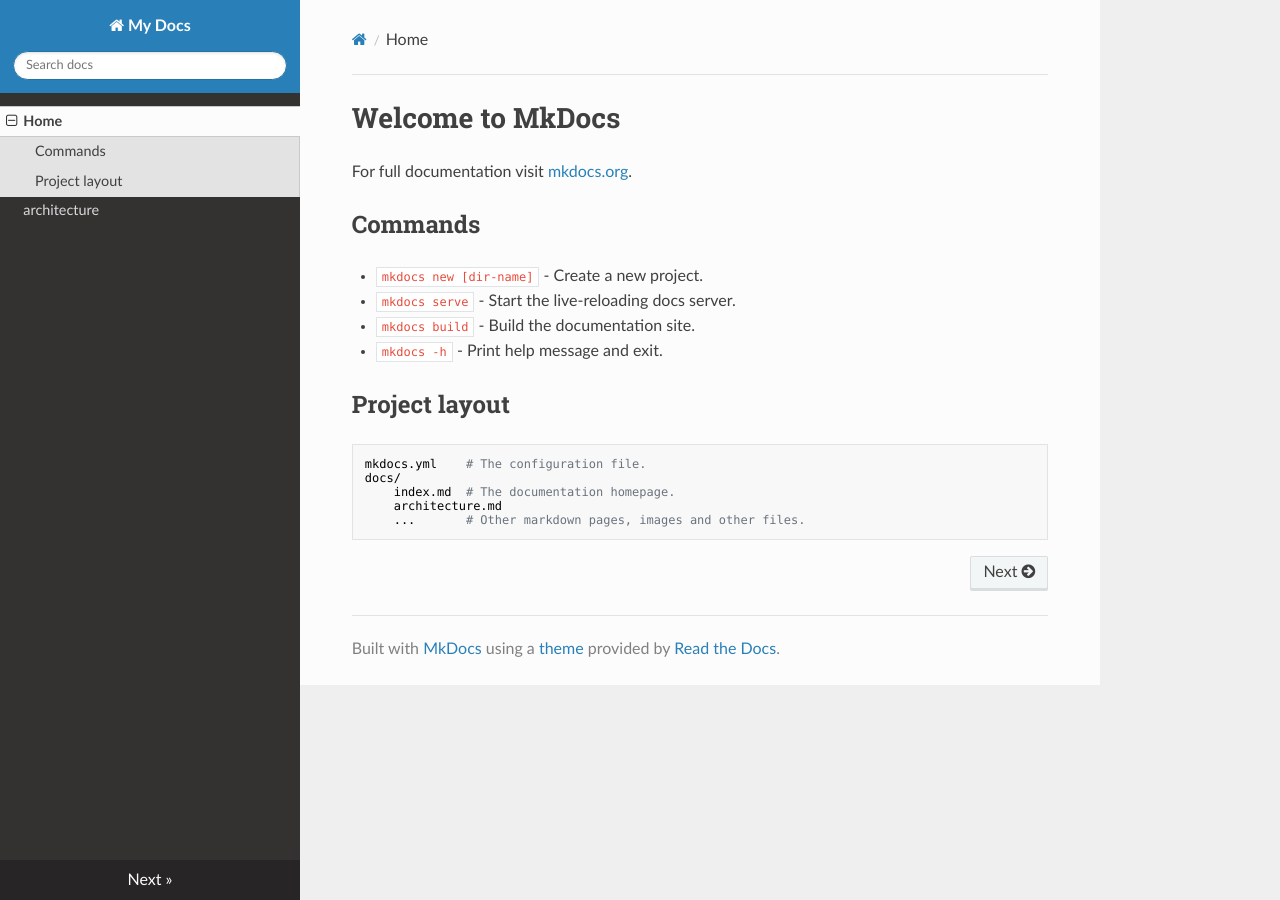
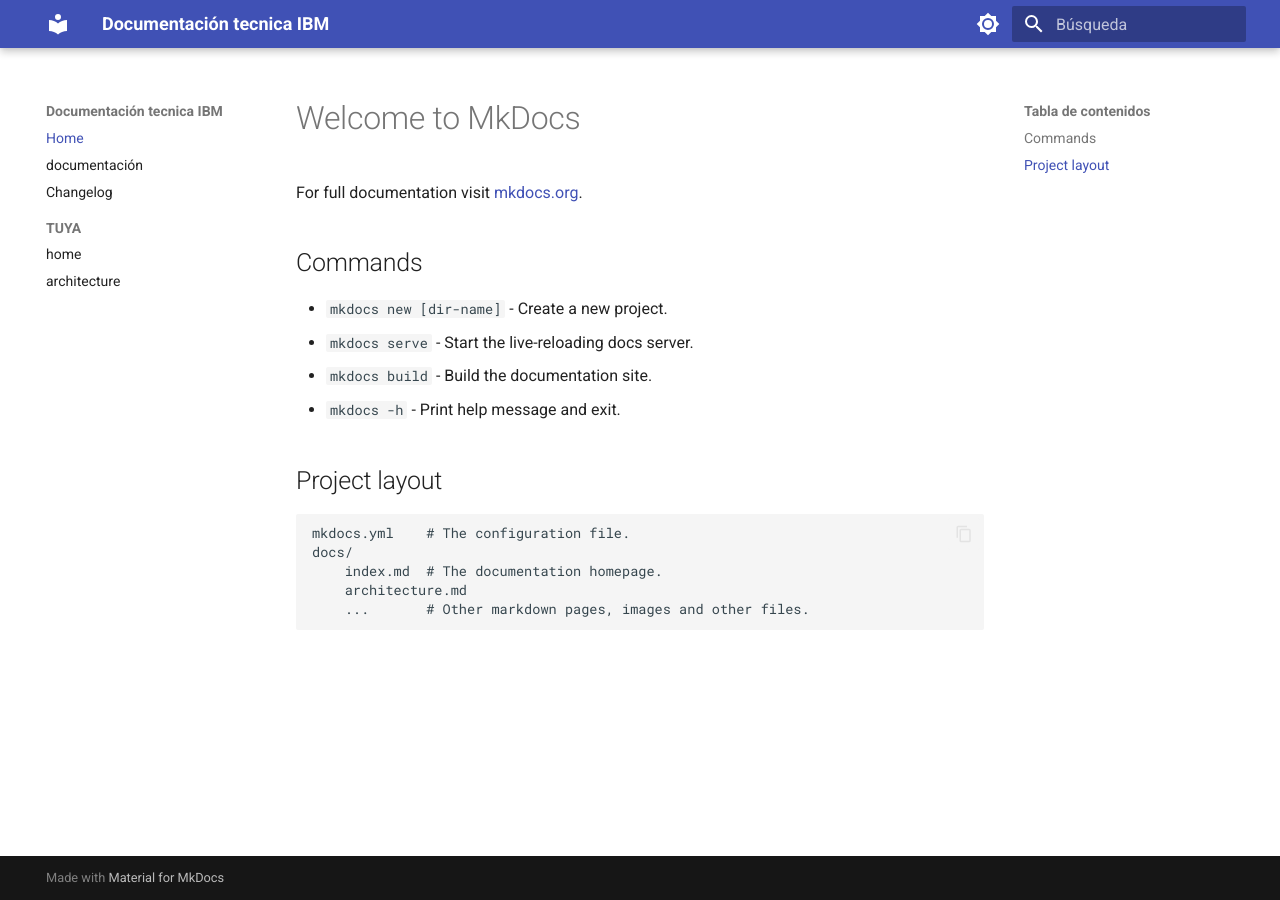
Before and after one commit to daquesada17/mkdocs-demo, an MkDocs documentation site: the page built from docs/docs/index.md, in a window 1280 px wide. Built offline with MkDocs 1.6.1 and Material for MkDocs 9.7.7, drawn with Linux system fonts in a browser that asks for light colours; nearby versions of some CDN libraries; the version menu is left out.

Commit message:
ADD sub folders

```diff
--- a/docs/mkdocs.yml
+++ b/docs/mkdocs.yml
@@ -1,5 +1,76 @@
-site_name: My Docs
+site_name: Documentación tecnica IBM
 nav:
   - Home: index.md
-  - architecture: architecture.md
-theme: readthedocs
+  - documentación: documentacion.md
+  - Changelog: changelog.md
+  - TUYA:
+    - home: tuya/home.md
+    - architecture: tuya/architecture.md
+theme:
+  name: material
+  language: es
+  palette:
+    # Palette toggle for light mode
+    - scheme: default
+      primary: indigo
+      accent: indigo
+      toggle:
+        icon: material/brightness-7
+        name: Cambiar a modo oscuro
+    # Palette toggle for dark mode
+    - scheme: slate
+      primary: indigo
+      accent: indigo
+      toggle:
+        icon: material/brightness-4
+        name: Cambiar a modo claro
+  features:
+    - navigation.sections
+    - navigation.expand
+    - navigation.top
+    - navigation.tracking
+    - search.suggest
+    - search.highlight
+    - content.code.copy
+    - content.tabs.link
+  icon:
+    repo: fontawesome/brands/github
+
+plugins:
+  - search:
+      lang: es
+  - mermaid2:
+      version: 11.12.0
+      arguments:
+        theme: default
+
+markdown_extensions:
+  - pymdownx.highlight:
+      anchor_linenums: true
+  - pymdownx.inlinehilite
+  - pymdownx.snippets
+  - pymdownx.superfences:
+      custom_fences:
+        - name: mermaid
+          class: mermaid
+          format: !!python/name:mermaid2.fence_mermaid
+  - pymdownx.tabbed:
+      alternate_style: true
+  - admonition
+  - pymdownx.details
+  - pymdownx.emoji:
+      emoji_index: !!python/name:material.extensions.emoji.twemoji
+      emoji_generator: !!python/name:material.extensions.emoji.to_svg
+  - attr_list
+  - md_in_html
+  - tables
+  - toc:
+      permalink: true
+
+extra:
+  version:
+    provider: mike
+    default: 1.5.0
+
+extra_css:
+  - stylesheets/extra.css
--- a/pyproject.toml
+++ b/pyproject.toml
@@ -6,4 +6,7 @@
 requires-python = ">=3.13"
 dependencies = [
     "mkdocs>=1.6.1",
+    "mkdocs-material>=9.7.0",
+    "mkdocs-mermaid2-plugin>=1.2.3",
+    "pygments>=2.19.2",
 ]
```
Also changed, not shown: docs/docs/architecture.md (deleted, +0 -24 lines), 2 other files.
